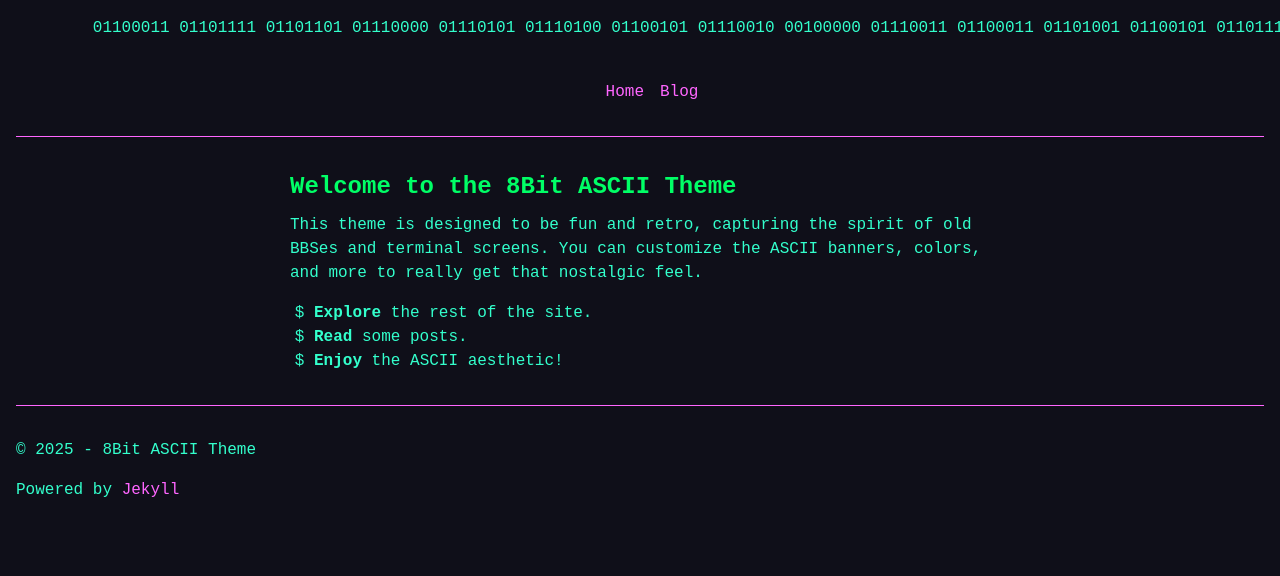
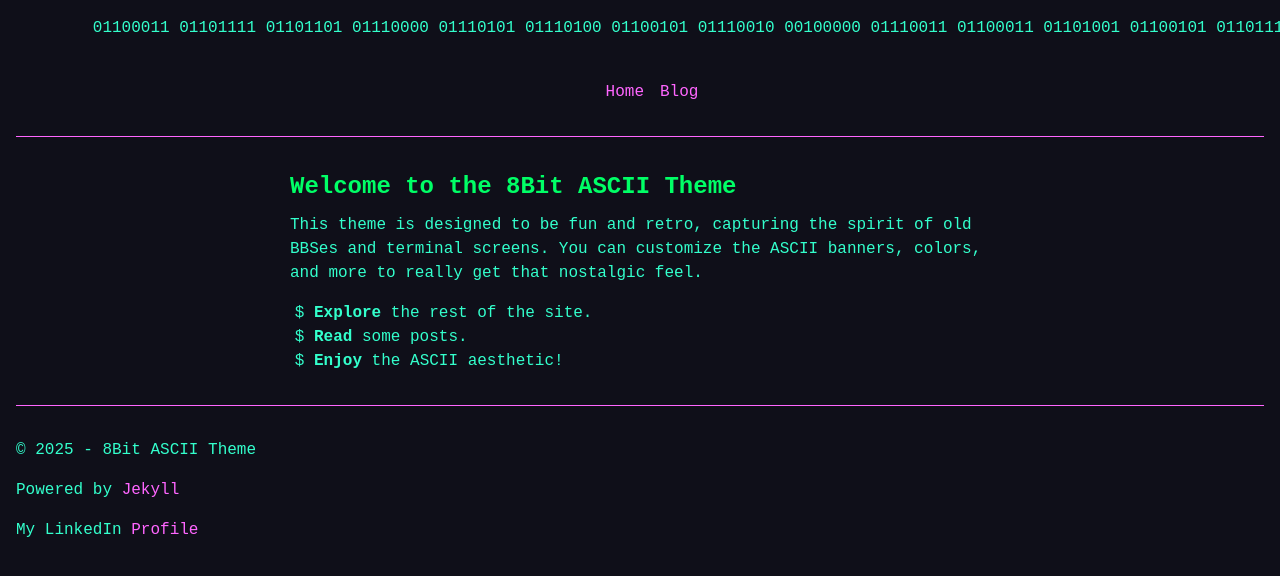
Before and after one commit to xsobrietyx/8-bit-ascii-theme, a Jekyll site: the page built from index.md, in a window 1280 px wide. Shown: the top 576 px of the page. Built offline with Jekyll 4.4.1, drawn with Linux system fonts in a browser that asks for light colours.

Commit message:
footer changes

```diff
--- a/_includes/footer.html
+++ b/_includes/footer.html
@@ -2,4 +2,5 @@
 <footer>
   <p>© {{ site.time | date: "%Y" }} - {{ site.title }}</p>
   <p>Powered by <a href="https://jekyllrb.com/" target="_blank">Jekyll</a></p>
+  <p>My LinkedIn <a href="https://www.linkedin.com/in/vadym-serdiuk-xsobrietyx/" target="_blank">Profile</a></p>
 </footer>
```
